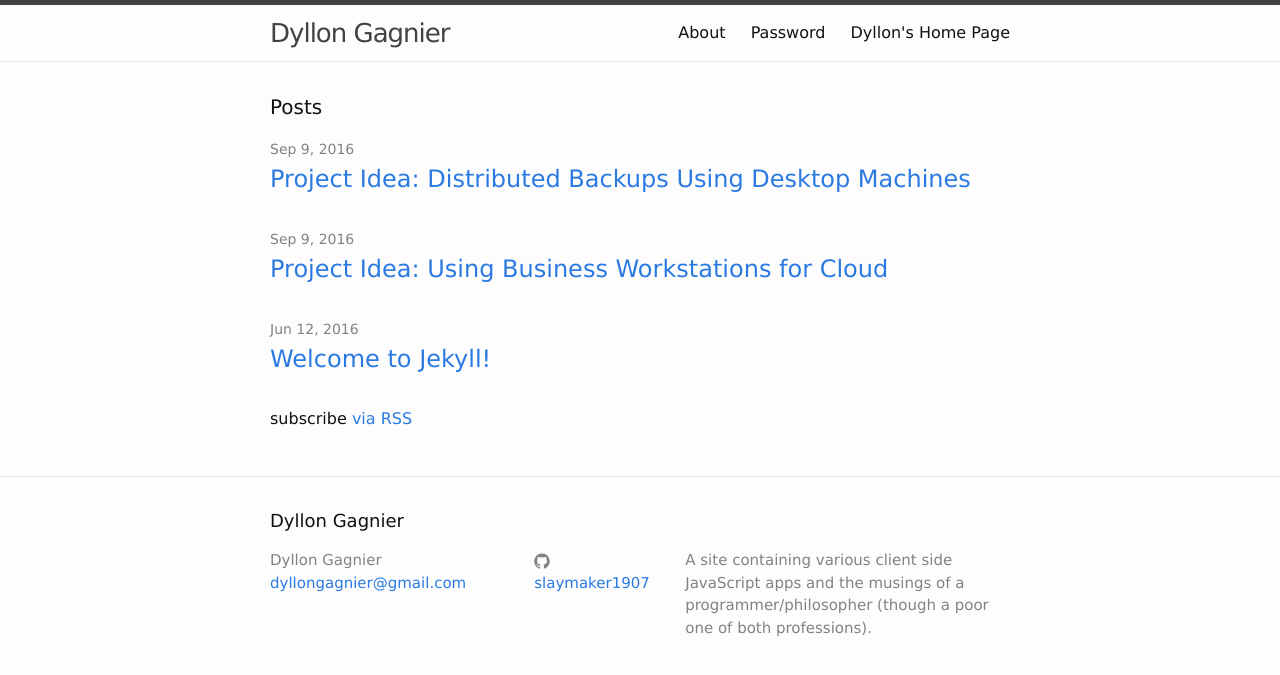
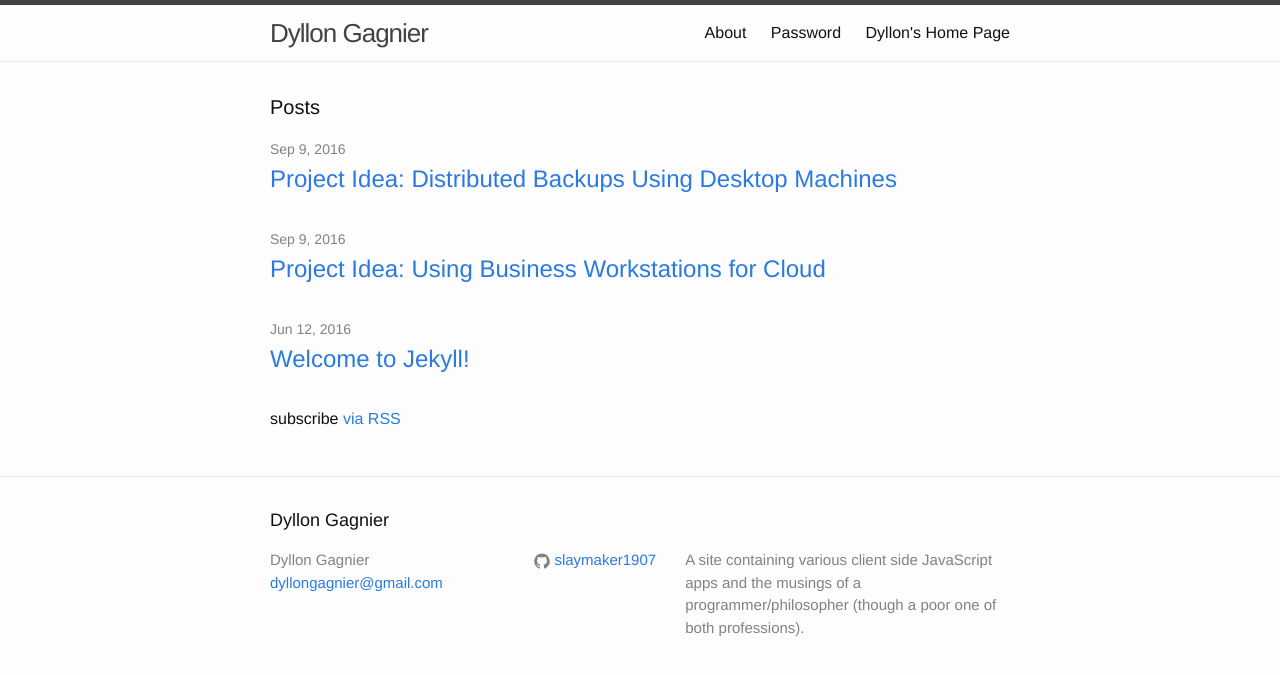
Before and after one commit to slaymaker1907/slaymaker1907.github.io, a Jekyll site: the page built from index.html, in a window 1280 px wide. Shown: the top 675 px of the page. Built offline with Jekyll 4.4.1, drawn with Linux system fonts in a browser that asks for light colours.

Commit message:
Actually changed correct font.

```diff
--- a/index.html
+++ b/index.html
@@ -2,11 +2,6 @@
 title: Dyllon's Home Page
 layout: default
 ---
-<style>
-body {
-  font-family: Verdana, Geneva, Tahoma, sans-serif;
-}
-</style>
 <div class="home">
 
   <h1 class="page-heading">Posts</h1>
--- a/password/index.html
+++ b/password/index.html
@@ -7,6 +7,11 @@ permalink: /password/
 <div class="container-fluid">
   <div id="myApp"></div>
 </div>
+<style>
+  #hashedPassword {
+    font-family: Verdana, Geneva, Tahoma, sans-serif;
+  }
+</style>
 
 <br />
 
```
